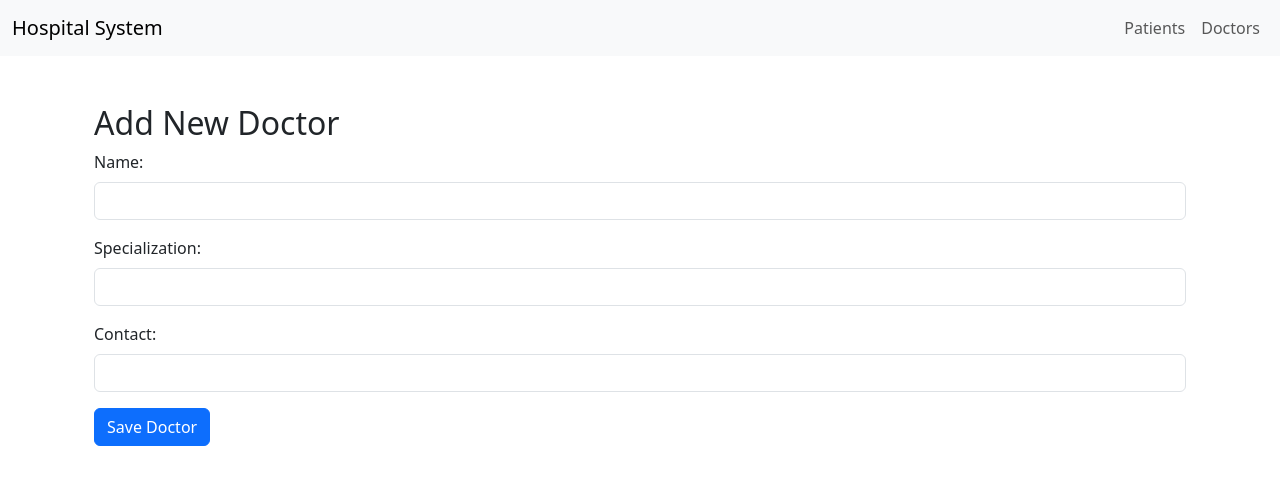
After one commit to BitongJam/django_hospital_system, a Django app: page /add_doctor/ in a window 1280 px wide. The commit adds this page. Shown: the top 485 px of the page. Run offline with Django 5.2, Linux system fonts and the light colour scheme.

Commit message:
[UPDATE] doctors module 1.) Chnage list desing to table 2.) add function create record of doctor

```diff
--- a/hostpital_system/hostpital_system/urls.py
+++ b/hostpital_system/hostpital_system/urls.py
@@ -26,4 +26,5 @@ urlpatterns = [
     path('add_patient/', views.add_patient, name='add_patient'),
     path('edit_patient/<int:pk>/', views.edit_patient, name='edit_patient'),
     path('delete_patient/<int:pk>/', views.delete_patient, name='delete_patient'),
+    path('add_doctor/', views.add_doctor, name='add_doctor'),
 ]
--- /dev/null
+++ b/hostpital_system/management/templates/management/add_doctor.html
@@ -0,0 +1,44 @@
+{% extends 'management/base.html' %}
+
+{% block title %}Add Patient{% endblock %}
+
+{% block content %}
+<div class="container mt-5">
+    <h2>Add New Doctor</h2>
+    <form method="post" class="form-group">
+        {% csrf_token %}
+
+        <div class="mb-3">
+            <label for="id_name" class="form-label">Name:</label>
+            <input type="text" class="form-control {% if form.name.errors %}is-invalid{% endif %}" id="id_name" name="name" value="{{ form.name.value }}">
+            {% for error in form.name.errors %}
+                <div class="invalid-feedback">
+                    {{ error }}
+                </div>
+            {% endfor %}
+        </div>
+
+        <div class="mb-3">
+            <label for="id_speiclization" class="form-label">Specialization:</label>
+            <input type="text" class="form-control {% if form.speiclization.errors %}is-invalid{% endif %}" id="id_speiclization" name="speiclization" value="{{ form.speiclization.value }}">
+            {% for error in form.speiclization.errors %}
+                <div class="invalid-feedback">
+                    {{ error }}
+                </div>
+            {% endfor %}
+        </div>
+
+        <div class="mb-3">
+            <label for="id_contact" class="form-label">Contact:</label>
+            <input type="text" class="form-control {% if form.contact.errors %}is-invalid{% endif %}" id="id_contact" name="contact" value="{{ form.contact.value }}">
+            {% for error in form.contact.errors %}
+                <div class="invalid-feedback">
+                    {{ error }}
+                </div>
+            {% endfor %}
+        </div>
+
+        <button type="submit" class="btn btn-primary">Save Doctor</button>
+    </form>
+</div>
+{% endblock %}
--- a/hostpital_system/management/views.py
+++ b/hostpital_system/management/views.py
@@ -1,6 +1,6 @@
 from django.shortcuts import render, redirect,get_object_or_404
 from .models import Patient, Doctor
-from .forms import PatientForm
+from .forms import PatientForm, DoctorForm
 
 # Create your views here.
 def home(request):
@@ -43,3 +43,14 @@ def delete_patient(request, pk):
         patient.delete()
         return redirect('patients')
     return render(request, 'management/delete_patient.html', {'patient': patient})
+
+def add_doctor(request):
+    if request.method == 'POST':
+        form = DoctorForm(request.POST)
+        if form.is_valid():
+            form.save()
+            return redirect('doctors')
+        else:
+            return render(request, 'management/add_doctor.html', {'form': form})
+
+    return render(request, 'management/add_doctor.html')
```
Also changed, not shown: hostpital_system/management/forms.py (+29 -1 lines), hostpital_system/management/templates/management/doctors.html (+25 -5 lines).
